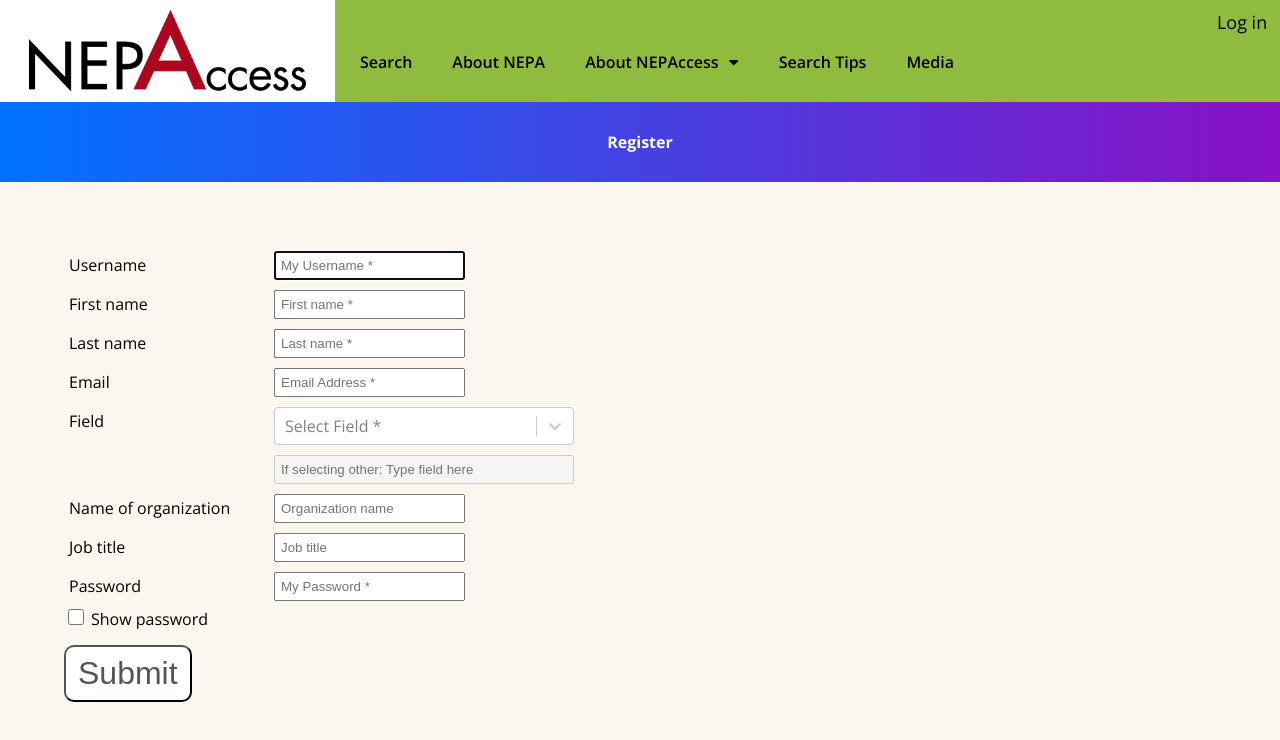
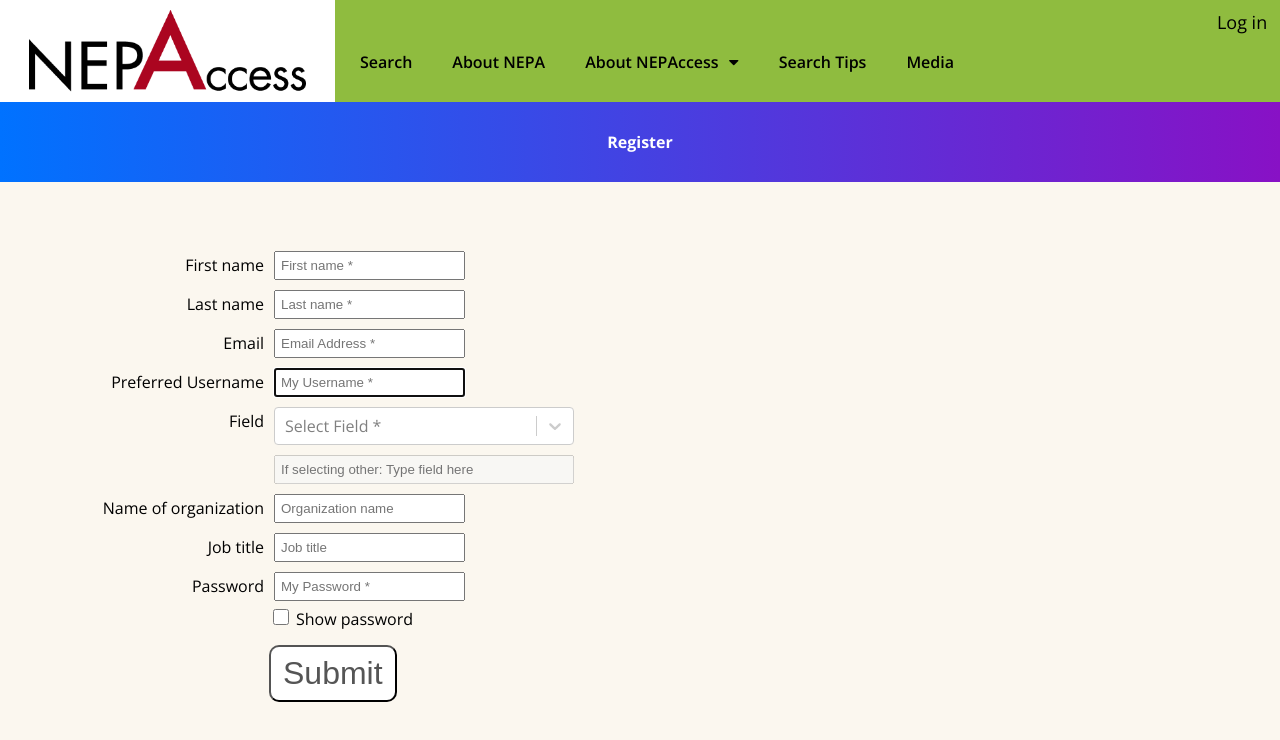
Before and after one commit to GeorgeMSchaffer/nepaccessFront, a React (Create React App) app: page /register in a window 1280 px wide. Shown: the top 740 px of the page. Built offline with nearby package versions, Linux system fonts and the light colour scheme; no server answers.

Commit message:
CSS/HTML changes

```diff
--- a/src/User/Register.js
+++ b/src/User/Register.js
@@ -342,39 +342,38 @@ class Register extends React.Component {
 
     render() {
         return (
-            <div className="container content register-form">
-                <div className="form">
+            <div id="register-form" className="content">
                     <div className="note">
                         <p>Register</p>
                     </div>
 
-                    <div id="register-form" className="form-content">
+                    <div className="form-content">
                         <div className="row">
-                            <div className="col-md-6">
+                            <div className="register-form-input-group">
                                 <div className="form-group">
-                                    <span>Username</span><input type="text" maxLength="191"
-                                        className="form-control" id="username" name="username" placeholder="My Username *" autoFocus onKeyUp={this.onUsernameChange}/>
-                                    <label className="errorLabel">{this.state.usernameError}</label>
-                                </div>
-                                <div className="form-group">
-                                    <span>First name</span><input type="text" maxLength="191"
+                                    <span className="register-leading-text">First name</span><input type="text" maxLength="191"
                                         className="form-control" id="firstName" name="firstName" placeholder="First name *" onChange={this.onChangeHandler}/>
                                     <label className="errorLabel">{this.state.firstNameError}</label>
                                 </div>
                                 <div className="form-group">
-                                    <span>Last name</span><input type="text" maxLength="191"
+                                    <span className="register-leading-text">Last name</span><input type="text" maxLength="191"
                                         className="form-control" id="lastName" name="lastName" placeholder="Last name *" onChange={this.onChangeHandler}/>
                                     <label className="errorLabel">{this.state.lastNameError}</label>
                                 </div>
                                 <div className="form-group">
-                                    <span>Email</span><input type="text" maxLength="191"
+                                    <span className="register-leading-text">Email</span><input type="text" maxLength="191"
                                         className="form-control" id="email" name="email" placeholder="Email Address *" onKeyUp={this.onEmailChange}/>
                                     <label className="errorLabel">{this.state.emailError}</label>
                                 </div>
+                                <div className="form-group">
+                                    <span className="register-leading-text">Preferred Username</span><input type="text" maxLength="191"
+                                        className="form-control" id="username" name="username" placeholder="My Username *" autoFocus onKeyUp={this.onUsernameChange}/>
+                                    <label className="errorLabel">{this.state.usernameError}</label>
+                                </div>
                             </div>
-                            <div className="col-md-6">
+                            <div className="register-form-input-group">
                                 <div className="form-group">
-                                <span>Field</span><Select id="affiliation"
+                                <span className="register-leading-text">Field</span><Select id="affiliation"
                                         className="form-control inline-block"
                                         options={affiliations}
                                         name="affiliation"
@@ -389,28 +388,33 @@ class Register extends React.Component {
                                 </div>
                             </div>
 
-                            <div className="col-md-6">
+                            <div className="register-form-input-group">
                                 <div className="form-group">
-                                    <span>Name of organization</span><input type="text" maxLength="1000" className="form-control" id="organization" name="organization" placeholder="Organization name" onKeyUp={this.onChangeHandler}/>
+                                    <span className="register-leading-text">Name of organization</span><input type="text" maxLength="1000" className="form-control" id="organization" name="organization" placeholder="Organization name" onKeyUp={this.onChangeHandler}/>
                                 </div>
                                 <div className="form-group">
-                                    <span>Job title</span><input type="text" maxLength="1000" className="form-control" id="jobTitle" name="jobTitle" placeholder="Job title" onChange={this.onChangeHandler}/>
+                                    <span className="register-leading-text">Job title</span><input type="text" maxLength="1000" className="form-control" id="jobTitle" name="jobTitle" placeholder="Job title" onChange={this.onChangeHandler}/>
                                 </div>
-                            </div>
-                            <div className="col-md-6">
                                 <div className="form-group">
-                                    <span>Password</span><input type={this.state.passwordType} maxLength="191"
+                                    <span className="register-leading-text">Password</span><input type={this.state.passwordType} maxLength="191"
                                         id="password" className="form-control password-field" name="password" placeholder="My Password *" onKeyUp={this.onPasswordChange}/>
                                     <label className="errorLabel">{this.state.passwordError}</label>
-                                    <br />
+                                </div>
+                                <div className="form-group">
+                                    <span></span>
                                     <input type="checkbox" id="showPassword" onClick={this.showPassword}></input>
                                     <label className="inline noSelect">Show password</label>
                                 </div>
                             </div>
                         </div>
-                        <button type="button" className="button" id="submit" disabled={this.state.disabled} onClick={this.register}>Submit</button>
-                    </div>
-                </div>
+
+                        <div className="register-form-input-group">
+                                <div className="form-group">
+                                    <span></span>
+                                    <button type="button" className="button" id="submit" disabled={this.state.disabled} onClick={this.register}>Submit</button>
+                                </div>
+                            </div>
+                       </div>
             </div>
         )
     }
--- a/src/User/register.css
+++ b/src/User/register.css
@@ -1,3 +1,7 @@
+#register-form {
+    min-width: 600px;
+}
+
 #register-form #affiliation {
     width: 300px;
     padding: 0px;
@@ -27,3 +31,11 @@
     -webkit-box-shadow: 1px 1px 5px #999;
         box-shadow: 1px 1px 5px #999;
 }
+
+#register-form span.register-leading-text {
+    text-align: right;
+}
+
+/* .register-form-input-group {
+
+} */
--- a/src/index.css
+++ b/src/index.css
@@ -4,7 +4,7 @@
 @import url('https://cdnjs.cloudflare.com/ajax/libs/font-awesome/5.8.2/css/all.min.css');
 
 body, #home-page, #root {
-  min-width: 800px;
+  min-width: 600px;
   height: 100%;
 }
 
--- a/src/landing.css
+++ b/src/landing.css
@@ -9,6 +9,7 @@
   min-height: 750px;
   height: 100%;
   width: 100%;
+  min-width: 800px;
 }
 
  #headline {
```
